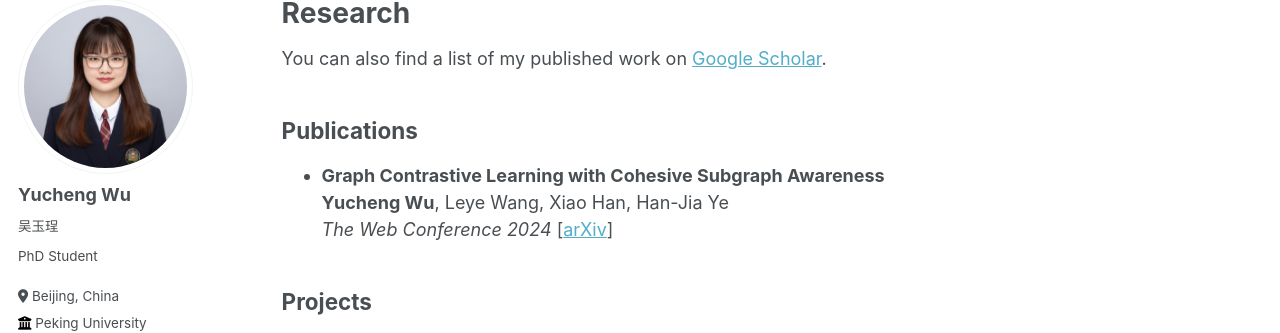
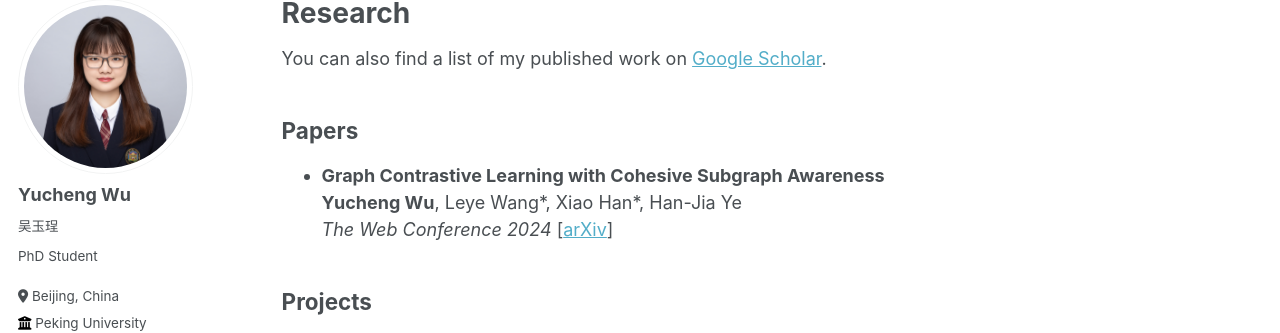
Before and after one commit to wuyucheng2002/wuyucheng2002.github.io, a Jekyll site: the page built from _pages/research.md, in a window 1280 px wide. Shown: the part 119-452 px from the top of the page. Built offline with Jekyll 4.4.1, drawn with Linux system fonts in a browser that asks for light colours; some web fonts are replaced.

Commit message:
Update research.md

```diff
--- a/_pages/research.md
+++ b/_pages/research.md
@@ -7,10 +7,10 @@ author_profile: true
 
 You can also find a list of my published work on <a href="https://scholar.google.com/citations?user=eaoo3lAAAAAJ" target="_blank">Google Scholar</a>.
 
-## Publications
+## Papers
 
 * **Graph Contrastive Learning with Cohesive Subgraph Awareness** <br/>
-  <b>Yucheng Wu</b>, Leye Wang, Xiao Han, Han-Jia Ye <br/>
+  <b>Yucheng Wu</b>, Leye Wang\*, Xiao Han\*, Han-Jia Ye <br/>
   *The Web Conference 2024*
   [<a href="https://arxiv.org/abs/2401.17580" target="_blank">arXiv</a>]
 
```
